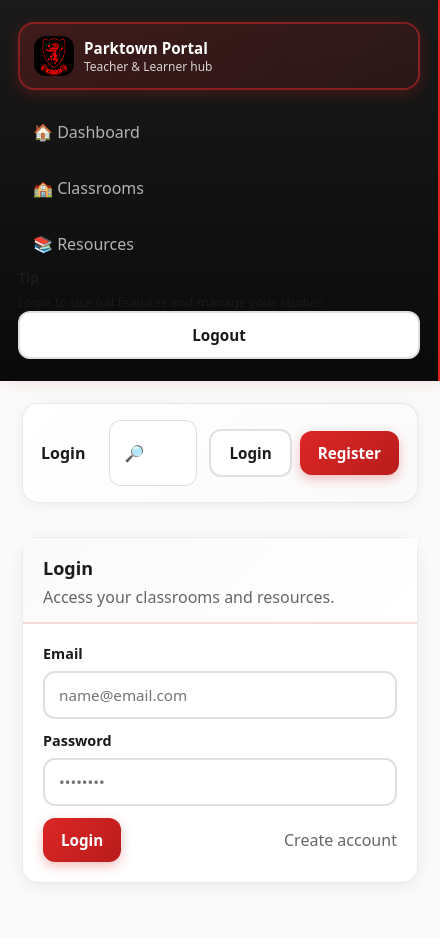
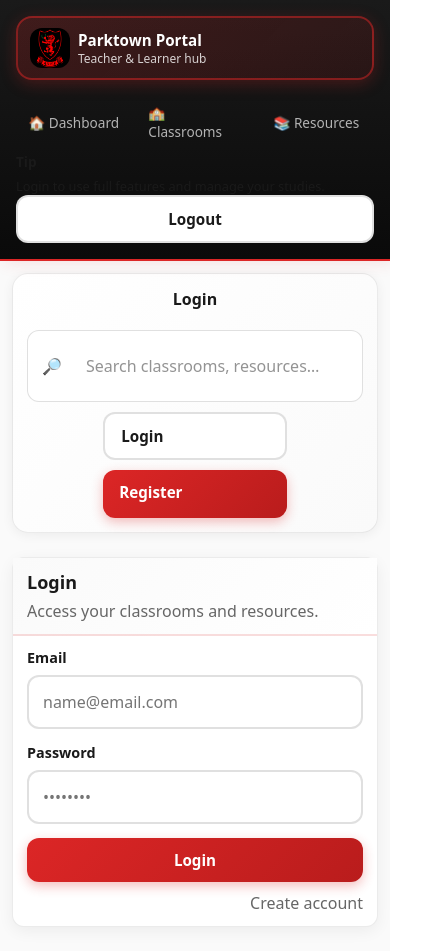
Before and after one commit to BertoSalva/classroom-frontend-pro-ui, a React (Vite) app: page /login in a window 390 px wide. Shown: the whole page, 440 px wide, since content can reach past the window. Built offline with nearby package versions, Linux system fonts and the light colour scheme; no server answers.

Commit message:
mobile responsive

```diff
--- a/src/pages/ClassroomsPage.tsx
+++ b/src/pages/ClassroomsPage.tsx
@@ -126,7 +126,7 @@ export default function ClassroomsPage() {
                               <div className="muted" style={{ marginTop: 8 }}>
                                 Classroom ID: {c.id}
                               </div>
-                              <div className="row" style={{ marginTop: 12 }}>
+                              <div className="row" style={{ marginTop: 12, flexWrap: 'wrap' }}>
                                 <Link className="btn" to={`/resources?classroomId=${c.id}`}>
                                   View resources
                                 </Link>
--- a/src/pages/ResourcesPage.tsx
+++ b/src/pages/ResourcesPage.tsx
@@ -166,6 +166,7 @@ export default function ResourcesPage() {
                     )}
 
                     {filteredRows.length > 0 && (
+                      <div className="table-wrapper">
                         <table className="table" style={{ marginTop: 10 }}>
                           <thead>
                             <tr>
@@ -188,6 +189,7 @@ export default function ResourcesPage() {
                             ))}
                           </tbody>
                         </table>
+                      </div>
                     )}
                   </>
                 )}
--- a/src/styles/ui.css
+++ b/src/styles/ui.css
@@ -306,3 +306,197 @@ button:disabled{
   cursor: not-allowed;
   transform: none !important;
 }
+
+/* Enhanced mobile responsiveness */
+@media (max-width: 768px) {
+  .shell {
+    grid-template-columns: 1fr;
+  }
+
+  .sidebar {
+    height: auto;
+    position: relative;
+    padding: 16px;
+    border-right: none;
+    border-bottom: 2px solid #dc2626;
+  }
+
+  .sidebar .brand {
+    padding: 10px 12px;
+  }
+
+  .brand-badge {
+    width: 36px;
+    height: 36px;
+    font-size: 1rem;
+  }
+
+  .nav {
+    margin-top: 12px;
+    flex-direction: row;
+    flex-wrap: wrap;
+    gap: 6px;
+  }
+
+  .nav a {
+    padding: 10px 14px;
+    font-size: 0.9rem;
+    flex: 1;
+    min-width: 120px;
+    justify-content: center;
+  }
+
+  .main {
+    padding: 16px;
+  }
+
+  .topbar {
+    flex-direction: column;
+    padding: 14px;
+    gap: 10px;
+  }
+
+  .search {
+    width: 100%;
+  }
+
+  .content {
+    margin-top: 12px;
+  }
+
+  .grid {
+    grid-template-columns: 1fr;
+    gap: 12px;
+  }
+
+  .col-12,
+  .col-8,
+  .col-6,
+  .col-4,
+  .col-3 {
+    grid-column: span 1;
+  }
+
+  .card {
+    border-radius: 12px;
+  }
+
+  .card-h,
+  .card-b {
+    padding: 14px 16px;
+  }
+
+  .row {
+    flex-wrap: wrap;
+    gap: 10px;
+  }
+
+  .btn {
+    padding: 12px 16px;
+    width: 100%;
+    font-size: 1rem;
+    min-height: 48px;
+  }
+
+  .row .btn {
+    flex: 1;
+    min-width: 140px;
+  }
+
+  .field {
+    margin-bottom: 14px;
+  }
+
+  input,
+  select {
+    padding: 14px;
+    font-size: 1rem;
+    min-height: 48px;
+  }
+
+  /* Table scrolling on mobile */
+  .table-wrapper {
+    overflow-x: auto;
+    -webkit-overflow-scrolling: touch;
+  }
+
+  .table {
+    min-width: 600px;
+  }
+
+  .table th,
+  .table td {
+    padding: 12px 10px;
+    font-size: 0.9rem;
+  }
+
+  .pill {
+    font-size: 0.75rem;
+    padding: 5px 10px;
+  }
+
+  .empty {
+    padding: 20px 16px;
+    font-size: 0.9rem;
+  }
+
+  /* Better touch targets for grade buttons */
+  .row button {
+    min-height: 44px;
+    padding: 10px 16px;
+  }
+}
+
+@media (max-width: 480px) {
+  .brand-badge {
+    width: 32px;
+    height: 32px;
+    font-size: 0.9rem;
+  }
+
+  .sidebar .brand {
+    gap: 8px;
+  }
+
+  .sidebar .brand div:last-child {
+    font-size: 0.9rem;
+  }
+
+  .nav a {
+    padding: 10px;
+    font-size: 0.85rem;
+    min-width: 100px;
+  }
+
+  .main {
+    padding: 12px;
+  }
+
+  .card-h,
+  .card-b {
+    padding: 12px 14px;
+  }
+
+  h1,
+  h2,
+  h3 {
+    font-size: 1.2rem;
+  }
+
+  .btn {
+    font-size: 0.95rem;
+  }
+
+  .row .btn {
+    min-width: 100%;
+  }
+
+  .table {
+    font-size: 0.85rem;
+  }
+
+  .table th,
+  .table td {
+    padding: 10px 8px;
+  }
+}
```
Lines whose indentation alone changed are shown as unchanged.
